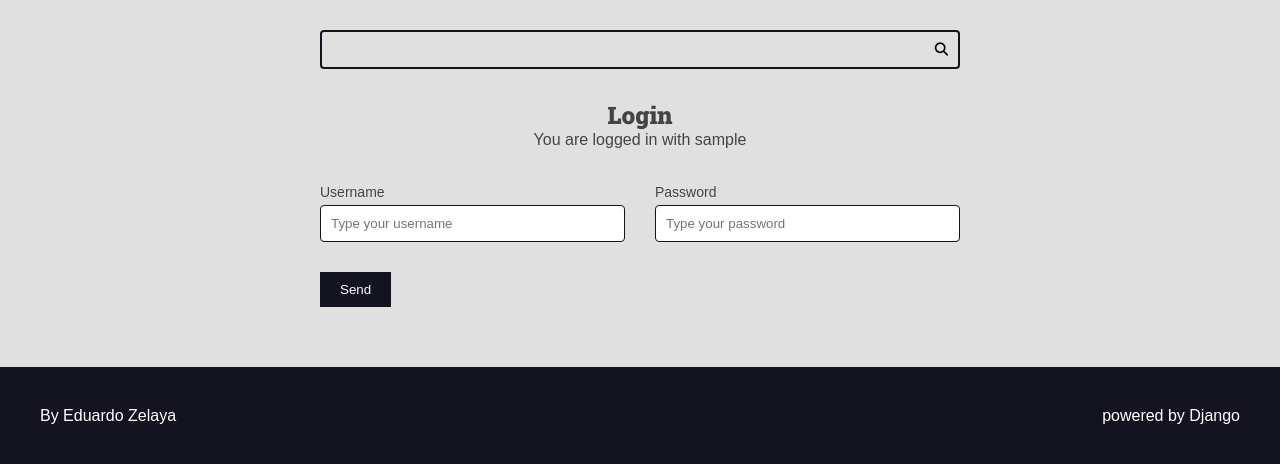
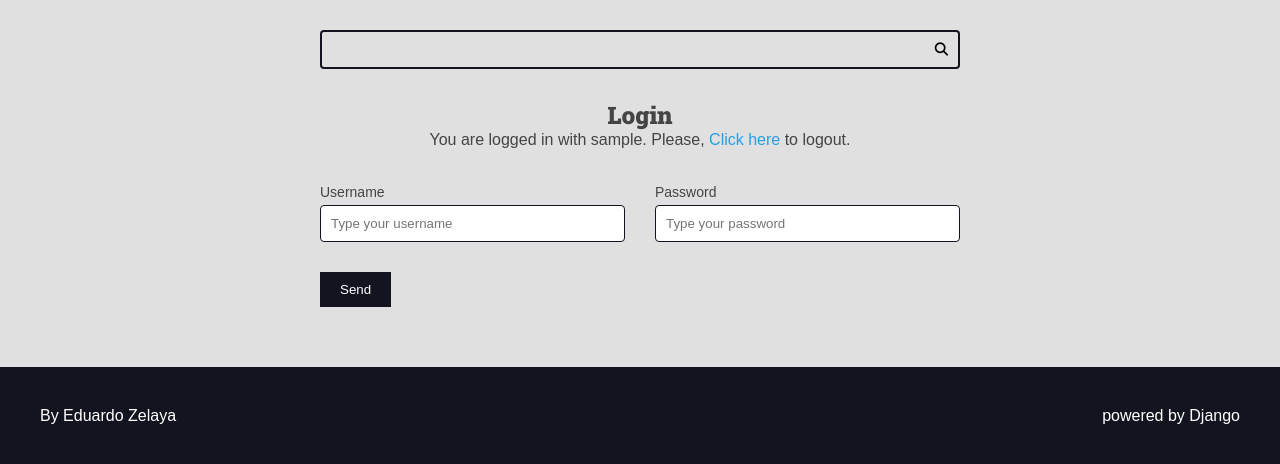
Before and after one commit to Eduardozelaya/curso-django-projeto1, a Django app: template authors/templates/authors/pages/login.html in a window 1280 px wide. Shown: the part 113-577 px from the top of the page. Run offline with Django 5.2, Linux system fonts and the light colour scheme; the template is opened without the code that fills it: values that come from a table or form of the project are taken from there, others are empty; the visitor is signed in with stand-in values (Sample User, id 1).

Commit message:
inserindo logout no form

```diff
--- a/authors/templates/authors/pages/login.html
+++ b/authors/templates/authors/pages/login.html
@@ -1,17 +1,25 @@
-{% extends "global/base.html" %}
+{% extends 'global/base.html' %}
 
-{% block title %}Login | {% endblock title %}
+{% block title %}
+  Login |
+{% endblock %}
 
 {% block content %}
-    <div class="main-content center container">
-        <h2>Login</h2>
-        {% if request.user.is_authenticated %}
-            <p>You are logged in with
-            {{ request.user.username }} </p>
-        {% endif %}
+  <div class="main-content center container">
+    <h2>Login</h2>
+    {% if request.user.is_authenticated %}
+      <div>
+        You are logged in with
+        {{ request.user.username }}. Please,
+        <form class="inline-form" action="{% url 'authors:logout' %}" method='POST'>
+            {% csrf_token %}
+            <input type="hidden" name="username" value="{{ request.user.username }}">
+            <button class="plaintext-button" type="submit">Click here</button>
+        </form> to logout.
     </div>
+    {% endif %}
+  </div>
 
-    {% include "global/partials/messages.html" %}
-    {% include "global/partials/form.html" %}
-
+  {% include 'global/partials/messages.html' %}
+  {% include 'global/partials/form.html' %}
 {% endblock content %}
--- a/authors/urls.py
+++ b/authors/urls.py
@@ -7,5 +7,6 @@ urlpatterns = [
     path('register/', views.register_view, name='register'),
     path('register/create/', views.register_create, name='register_create'),
     path('login/', views.login_view, name='login'),
-    path('login/create/', views.login_create, name='login_create')
+    path('login/create/', views.login_create, name='login_create'),
+    path('logout/', views.logout_view, name='logout')
 ]
--- a/base_static/global/css/styles.css
+++ b/base_static/global/css/styles.css
@@ -355,6 +355,19 @@ h6 {
     color: var(--color-white);
 }
 
+.plaintext-button{
+    display: inline;
+    border: none;
+    background: none;
+    cursor: pointer;
+    color: var(--color-primary);
+    font-size: 1.6rem;
+}
+
+.inline-form{
+    display: inline;
+}
+
 /* Messages */
 .messages-container {
     display: flex;
```
Also changed, not shown: authors/views.py (+15 -1 lines).
